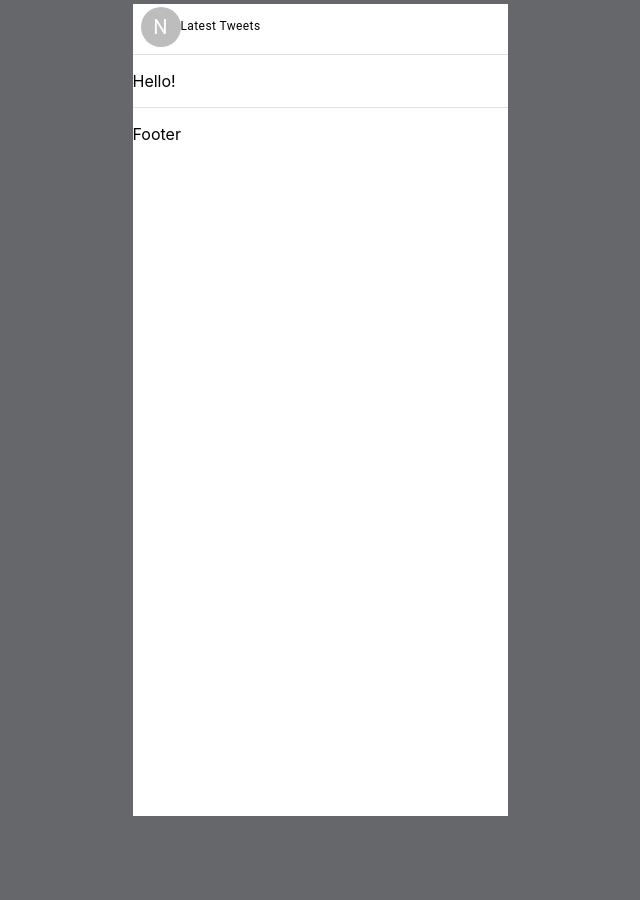
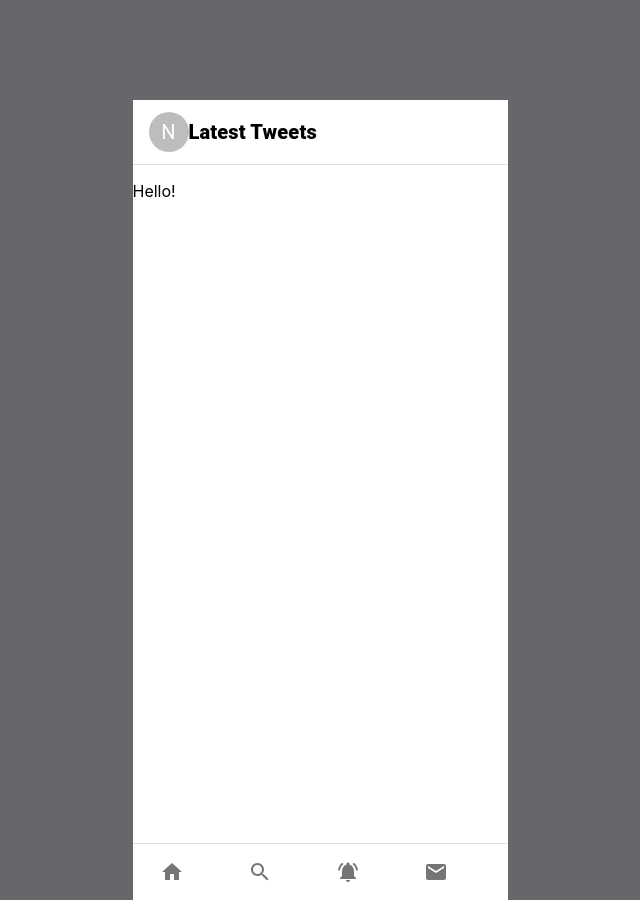
Before and after one commit to Rekal87/twitter-clone-nextjs, a Next.js app: page / in a window 1280 px wide. Shown: the whole page, without its empty margins (320-960 px from the left). Before the commit the page ends 816 px from the top, so only its background shows below. Built offline with nearby package versions, Linux system fonts and the light colour scheme.

Commit message:
added icons to footer

```diff
--- a/components/Footer.js
+++ b/components/Footer.js
@@ -1,11 +1,49 @@
-import { Box, Divider } from '@mui/material';
+import { Box, Divider, List, ListItem, ListItemIcon } from '@mui/material';
+import HomeIcon from '@mui/icons-material/Home';
+import SearchIcon from '@mui/icons-material/Search';
+import NotificationsActiveIcon from '@mui/icons-material/NotificationsActive';
+import MailIcon from '@mui/icons-material/Mail';
 
 function Footer() {
   return (
     <div>
       <Divider />
-      <Box>
-        <p>Footer</p>
+      <Box
+        sx={{
+          display: 'flex',
+          alignItems: 'center',
+          textAlign: 'center',
+          justifyContent: 'center',
+        }}
+      >
+        <List
+          sx={{
+            display: 'flex',
+            flexDirection: 'row',
+            alignItems: 'center',
+          }}
+        >
+          <ListItem>
+            <ListItemIcon>
+              <HomeIcon />
+            </ListItemIcon>
+          </ListItem>
+          <ListItem>
+            <ListItemIcon>
+              <SearchIcon />
+            </ListItemIcon>
+          </ListItem>
+          <ListItem>
+            <ListItemIcon>
+              <NotificationsActiveIcon />
+            </ListItemIcon>
+          </ListItem>
+          <ListItem>
+            <ListItemIcon>
+              <MailIcon />
+            </ListItemIcon>
+          </ListItem>
+        </List>
       </Box>
     </div>
   );
--- a/components/Header.js
+++ b/components/Header.js
@@ -7,13 +7,14 @@ function Header() {
         sx={{
           display: 'flex',
           alignItems: 'center',
-          px: '4px',
-          py: '3px',
-          m: '4px',
+          px: '1rem',
+          py: '0.75rem',
         }}
       >
         <Avatar>N</Avatar>
-        <Typography variant='caption'>Latest Tweets</Typography>
+        <Typography variant='h6' sx={{ display: 'inline', fontWeight: '800' }}>
+          Latest Tweets
+        </Typography>
       </Box>
       <Divider />
     </div>
--- a/package.json
+++ b/package.json
@@ -11,6 +11,7 @@
   "dependencies": {
     "@emotion/react": "^11.10.4",
     "@emotion/styled": "^11.10.4",
+    "@mui/icons-material": "^5.10.6",
     "@mui/material": "^5.10.7",
     "next": "12.3.1",
     "react": "18.2.0",
--- a/pages/_app.js
+++ b/pages/_app.js
@@ -1,12 +1,15 @@
 import '../styles/globals.css';
+import styles from '../styles/Home.module.css';
 import Header from '../components/Header';
 import Footer from '../components/Footer';
 
 function MyApp({ Component, pageProps }) {
   return (
-    <div>
+    <div className={styles.wrapper}>
       <Header />
-      <Component {...pageProps} />
+      <main className={styles.mainContainer}>
+        <Component {...pageProps} />
+      </main>
       <Footer />
     </div>
   );
--- a/styles/Home.module.css
+++ b/styles/Home.module.css
@@ -1,129 +1,11 @@
-.container {
-  padding: 0 2rem;
+.wrapper {
+  max-height: 812px;
+  display: flex;
+  flex-direction: column;
+  height: 100vh;
+  margin-top: 100px;
 }
 
-.main {
-  min-height: 100vh;
-  padding: 4rem 0;
-  flex: 1;
-  display: flex;
-  flex-direction: column;
-  justify-content: center;
-  align-items: center;
-}
-
-.footer {
-  display: flex;
-  flex: 1;
-  padding: 2rem 0;
-  border-top: 1px solid #eaeaea;
-  justify-content: center;
-  align-items: center;
-}
-
-.footer a {
-  display: flex;
-  justify-content: center;
-  align-items: center;
+.mainContainer {
   flex-grow: 1;
 }
-
-.title a {
-  color: #0070f3;
-  text-decoration: none;
-}
-
-.title a:hover,
-.title a:focus,
-.title a:active {
-  text-decoration: underline;
-}
-
-.title {
-  margin: 0;
-  line-height: 1.15;
-  font-size: 4rem;
-}
-
-.title,
-.description {
-  text-align: center;
-}
-
-.description {
-  margin: 4rem 0;
-  line-height: 1.5;
-  font-size: 1.5rem;
-}
-
-.code {
-  background: #fafafa;
-  border-radius: 5px;
-  padding: 0.75rem;
-  font-size: 1.1rem;
-  font-family: Menlo, Monaco, Lucida Console, Liberation Mono, DejaVu Sans Mono,
-    Bitstream Vera Sans Mono, Courier New, monospace;
-}
-
-.grid {
-  display: flex;
-  align-items: center;
-  justify-content: center;
-  flex-wrap: wrap;
-  max-width: 800px;
-}
-
-.card {
-  margin: 1rem;
-  padding: 1.5rem;
-  text-align: left;
-  color: inherit;
-  text-decoration: none;
-  border: 1px solid #eaeaea;
-  border-radius: 10px;
-  transition: color 0.15s ease, border-color 0.15s ease;
-  max-width: 300px;
-}
-
-.card:hover,
-.card:focus,
-.card:active {
-  color: #0070f3;
-  border-color: #0070f3;
-}
-
-.card h2 {
-  margin: 0 0 1rem 0;
-  font-size: 1.5rem;
-}
-
-.card p {
-  margin: 0;
-  font-size: 1.25rem;
-  line-height: 1.5;
-}
-
-.logo {
-  height: 1em;
-  margin-left: 0.5rem;
-}
-
-@media (max-width: 600px) {
-  .grid {
-    width: 100%;
-    flex-direction: column;
-  }
-}
-
-@media (prefers-color-scheme: dark) {
-  .card,
-  .footer {
-    border-color: #222;
-  }
-  .code {
-    background: #111;
-  }
-  .logo img {
-    filter: invert(1);
-  }
-}
--- a/styles/globals.css
+++ b/styles/globals.css
@@ -7,9 +7,7 @@ body {
   font-family: -apple-system, BlinkMacSystemFont, Segoe UI, Roboto, Oxygen,
     Ubuntu, Cantarell, Fira Sans, Droid Sans, Helvetica Neue, sans-serif;
   width: 375px;
-  height: 812px;
   background-color: #ffffff;
-
 }
 
 a {
```
Also changed, not shown: 1 other file (tests, documents, lock files or other folders).
